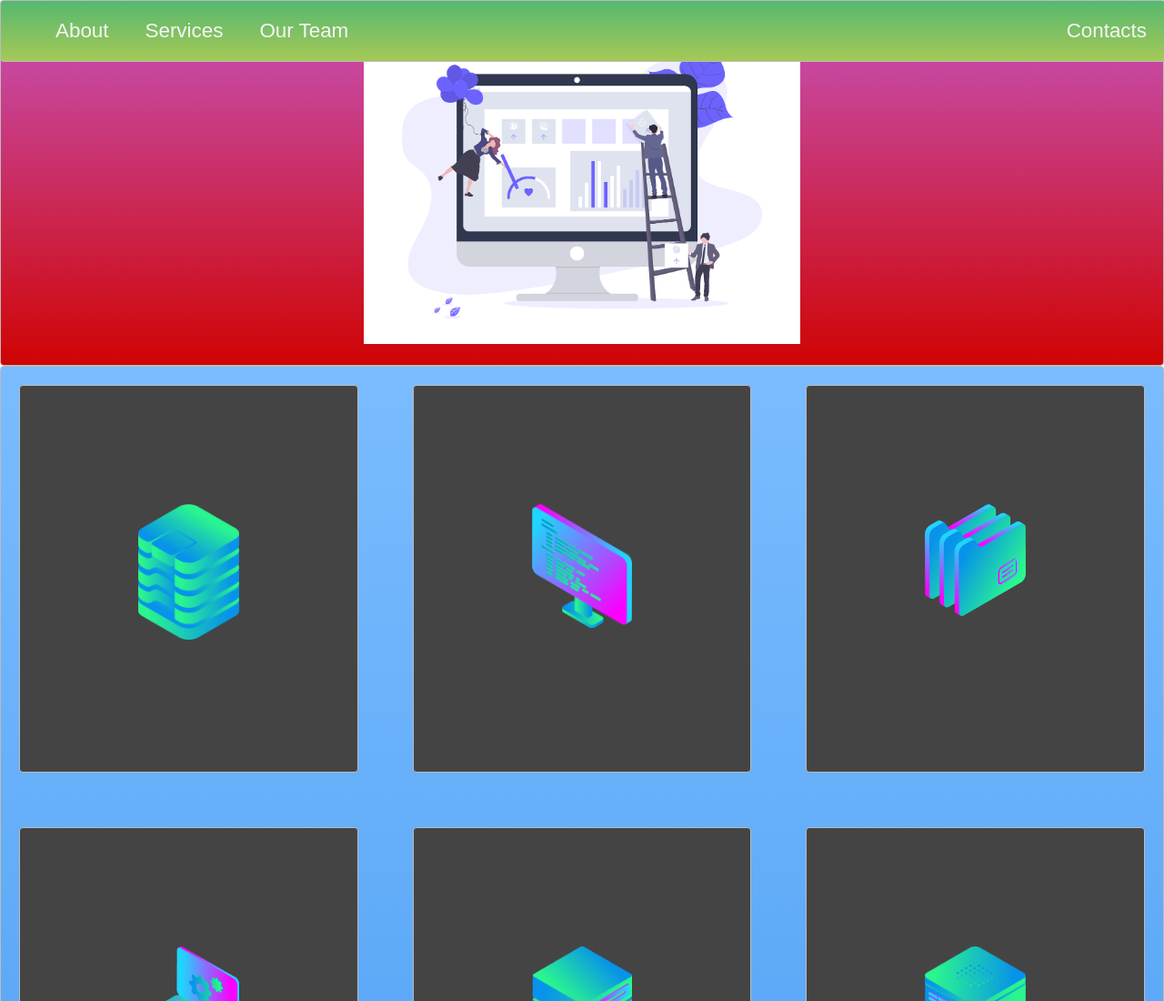
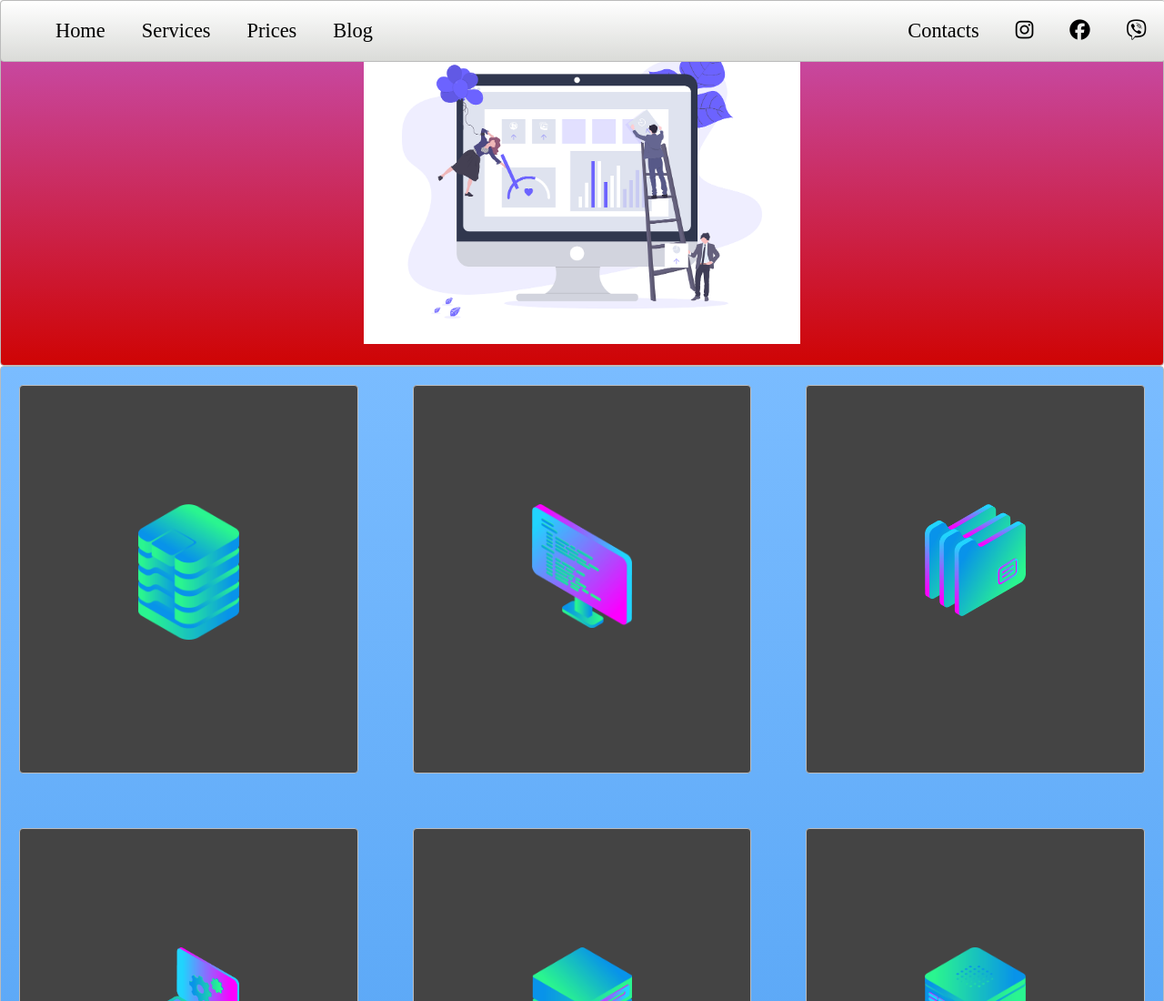
Before and after one commit to KrisDaskalov/SmallBusiness, a plain HTML site: page index.html in a window 1280 px wide. Shown: the top 1100 px of the page at 91% size. Drawn offline with Linux system fonts and the light colour scheme; a web font is replaced by a local one.

Commit message:
Nav Bar work

```diff
--- a/index.html
+++ b/index.html
@@ -5,17 +5,55 @@
     <meta name="viewport" content="width=device-width, initial-scale=1.0">
     <title>Nail Art Foxy Folly</title>
     <link rel="stylesheet" href="./style.css" type="text/css">
+
+<!-- FONT -->
+<link rel="preconnect" href="https://fonts.googleapis.com">
+<link rel="preconnect" href="https://fonts.gstatic.com" crossorigin>
+<link href="https://fonts.googleapis.com/css2?family=Nova+Mono&display=swap" rel="stylesheet">
+
+<!-- FONT AWESOME ICONS -->
+<link rel="stylesheet" href="https://cdnjs.cloudflare.com/ajax/libs/font-awesome/6.5.1/css/all.min.css"
+    integrity="sha512-DTOQO9RWCH3ppGqcWaEA1BIZOC6xxalwEsw9c2QQeAIftl+Vegovlnee1c9QX4TctnWMn13TZye+giMm8e2LwA=="
+    crossorigin="anonymous" referrerpolicy="no-referrer" />
+
 </head>
 <body>
 
     <nav class="zone green sticky">
         <ul class="main-nav">
-           <li><a href="">About </a></li>
+            <!-- <div class="left"> -->
+                <!-- <li><img class="logo" src="./img/logo.png"></li> -->
+           <li><a href="">Home</a></li>
            <li><a href="">Services</a></li>
-           <li><a href="">Our Team</a></li>
+           <li><a href="">Prices</a></li>
+           <li><a href="">Blog</a></li>
+            <!-- </div> -->
+            <!-- <div class="right"> -->
            <li class="push"><a href="">Contacts</a></li>
+           <li><a class="push elementor-icon" href="INSTA">
+                <i class="fa-brands fa-instagram"></i></i></a></li>
+           <li><a class="push elementor-icon" href="FB">
+               <i class="fa-brands fa-facebook"></i></i></a></li>
+           <li><a class="push elementor-icon" href="tel:+359887530310">
+            <i class="fa-brands fa-viber"></i></i> </a></li>
+            <!-- </div> -->
         </ul>
+
+
+        <!-- DROP MENU -->
+
+        <!-- <select>
+            <option value="" selected="selected">Select</option>
+
+            <option value="">Home</option>
+            <option value="">Services</option>
+            <option value="">Prices</option>
+            <option value="">Blog</option>
+
+        </select> -->
+
     </nav>
+
     <div class="container zone red"><img class="cover" src="./img/undraw.png" alt=""></div>
     <div class="zone blue grid-wrapper">
         <div class="box zone"><img src="./img/data_storage_2_2.png" alt=""></div>
--- a/style.css
+++ b/style.css
@@ -1,7 +1,12 @@
-
 body {
   margin: 0 auto;
-    font-family: Arial;
+  font-family: Nova Mono;
+}
+
+.nova-mono-regular {
+  font-family: "Nova Mono", monospace;
+  font-weight: 400;
+  font-style: normal;
 }
 
 .zone {
@@ -9,29 +14,40 @@ body {
     margin: 40px 60px; */
   cursor: pointer;
   /* display: inline-block; */
-    color: #FFF;
+  color: #fff;
   font-size: 2em;
   border-radius: 4px;
   border: 1px solid #bbb;
   transition: all 0.3s linear;
-
 }
 
 .zone:hover {
-    -webkit-box-shadow: rgba(0, 0, 0, 0.8) 0px 5px 15px, inset rgba(0, 0, 0, 0.15) 0px -10px 20px;
-    -moz-box-shadow: rgba(0, 0, 0, 0.8) 0px 5px 15px, inset rgba(0, 0, 0, 0.15) 0px -10px 20px;
-    -o-box-shadow: rgba(0, 0, 0, 0.8) 0px 5px 15px, inset rgba(0, 0, 0, 0.15) 0px -10px 20px;
-    box-shadow: rgba(0, 0, 0, 0.8) 0px 5px 15px, inset rgba(0, 0, 0, 0.15) 0px -10px 20px;
+  -webkit-box-shadow: rgba(0, 0, 0, 0.8) 0px 5px 15px,
+    inset rgba(0, 0, 0, 0.15) 0px -10px 20px;
+  -moz-box-shadow: rgba(0, 0, 0, 0.8) 0px 5px 15px,
+    inset rgba(0, 0, 0, 0.15) 0px -10px 20px;
+  -o-box-shadow: rgba(0, 0, 0, 0.8) 0px 5px 15px,
+    inset rgba(0, 0, 0, 0.15) 0px -10px 20px;
+  box-shadow: rgba(0, 0, 0, 0.8) 0px 5px 15px,
+    inset rgba(0, 0, 0, 0.15) 0px -10px 20px;
 }
 
-
-
 /* NAV */
-.push{
+.push {
   margin-left: auto;
 }
 
-.main-nav{
+/*
+.logo{
+        grid-template-columns: auto 1fr;
+        height: 50px;
+        padding: 0px;
+        position: relative;
+        top: 0px;
+        left: 0px;
+}*/
+
+.main-nav {
   display: flex;
   list-style: none;
   font-size: 0.7em;
@@ -39,19 +55,18 @@ margin-left: auto;
 }
 
 @media only screen and (max-width: 600px) {
-    .main-nav{
-        font-size: 0.5em;
+  .main-nav {
+    font-size: 0.44em;
     padding: 0;
   }
-
 }
 
-li{
+li {
   padding: 20px;
 }
 
-a{
-    color: #f5f5f6;
+a {
+  color: #000000;
   text-decoration: none;
 }
 
@@ -61,8 +76,24 @@ a{
   width: 100%;
 }
 
+/* DROP MENU */
+
+/* nav select {
+    display: none;
+} */
+
+/* @media (max-width: 960px) {
+    nav li{
+        display: none;
+    }
+
+    nav select {
+        display: inline-block;
+    }
+} */
+
 /* COVER */
-.container{
+.container {
   display: flex;
   align-items: center;
   justify-content: center;
@@ -74,11 +105,10 @@ a{
 }
 
 /* GRID */
-.grid-wrapper{
+.grid-wrapper {
   display: grid;
   gap: 20px;
   grid-template-columns: repeat(auto-fill, minmax(350px, 1fr));
-
 }
 
 .box {
@@ -86,7 +116,6 @@ a{
   padding: 130px;
   margin: 20px;
 }
-
 
 .box:hover {
   -webkit-transform: rotate(-7deg);
@@ -102,31 +131,33 @@ a{
 
 /* FOOTER */
 
-footer{
+footer {
   text-align: center;
 }
-
-
-
-
 
 /***********************************************************************
  *  Green Background
  **********************************************************************/
 .green {
-    background: #56B870;
+  background: #fff;
   /* Old browsers */
-    background: -moz-linear-gradient(top, #56B870 0%, #a5c956 100%);
+  background: -moz-linear-gradient(top, #fff 0%, #dadbd8 100%);
   /* FF3.6+ */
-    background: -webkit-gradient(linear, left top, left bottom, color-stop(0%, #56B870), color-stop(100%, #a5c956));
+  background: -webkit-gradient(
+    linear,
+    left top,
+    left bottom,
+    color-stop(0%, #fff),
+    color-stop(100%, #dadbd8)
+  );
   /* Chrome,Safari4+ */
-    background: -webkit-linear-gradient(top, #56B870 0%, #a5c956 100%);
+  background: -webkit-linear-gradient(top, #fff 0%, #dadbd8 100%);
   /* Chrome10+,Safari5.1+ */
-    background: -o-linear-gradient(top, #56B870 0%, #a5c956 100%);
+  background: -o-linear-gradient(top, #fff 0%, #dadbd8 100%);
   /* Opera 11.10+ */
-    background: -ms-linear-gradient(top, #56B870 0%, #a5c956 100%);
+  background: -ms-linear-gradient(top, #fff 0%, #dadbd8 100%);
   /* IE10+ */
-    background: linear-gradient(top, #56B870 0%, #a5c956 100%);
+  background: linear-gradient(top, #fff 0%, #dadbd8 100%);
   /* W3C */
 }
 
@@ -134,19 +165,25 @@ footer{
  *  Red Background
  **********************************************************************/
 .red {
-    background: #C655BE;
+  background: #c655be;
   /* Old browsers */
-    background: -moz-linear-gradient(top, #C655BE 0%, #cf0404 100%);
+  background: -moz-linear-gradient(top, #c655be 0%, #cf0404 100%);
   /* FF3.6+ */
-    background: -webkit-gradient(linear, left top, left bottom, color-stop(0%, #C655BE), color-stop(100%, #cf0404));
+  background: -webkit-gradient(
+    linear,
+    left top,
+    left bottom,
+    color-stop(0%, #c655be),
+    color-stop(100%, #cf0404)
+  );
   /* Chrome,Safari4+ */
-    background: -webkit-linear-gradient(top, #C655BE 0%, #cf0404 100%);
+  background: -webkit-linear-gradient(top, #c655be 0%, #cf0404 100%);
   /* Chrome10+,Safari5.1+ */
-    background: -o-linear-gradient(top, #C655BE 0%, #cf0404 100%);
+  background: -o-linear-gradient(top, #c655be 0%, #cf0404 100%);
   /* Opera 11.10+ */
-    background: -ms-linear-gradient(top, #C655BE 0%, #cf0404 100%);
+  background: -ms-linear-gradient(top, #c655be 0%, #cf0404 100%);
   /* IE10+ */
-    background: linear-gradient(top, #C655BE 0%, #cf0404 100%);
+  background: linear-gradient(top, #c655be 0%, #cf0404 100%);
   /* W3C */
 }
 
@@ -154,19 +191,25 @@ footer{
  *  Yellow Background
  **********************************************************************/
 .yellow {
-    background: #F3AAAA;
+  background: #f3aaaa;
   /* Old browsers */
-    background: -moz-linear-gradient(top, #F3AAAA 0%, #febf04 100%);
+  background: -moz-linear-gradient(top, #f3aaaa 0%, #febf04 100%);
   /* FF3.6+ */
-    background: -webkit-gradient(linear, left top, left bottom, color-stop(0%, #F3AAAA), color-stop(100%, #febf04));
+  background: -webkit-gradient(
+    linear,
+    left top,
+    left bottom,
+    color-stop(0%, #f3aaaa),
+    color-stop(100%, #febf04)
+  );
   /* Chrome,Safari4+ */
-    background: -webkit-linear-gradient(top, #F3AAAA 0%, #febf04 100%);
+  background: -webkit-linear-gradient(top, #f3aaaa 0%, #febf04 100%);
   /* Chrome10+,Safari5.1+ */
-    background: -o-linear-gradient(top, #F3AAAA 0%, #febf04 100%);
+  background: -o-linear-gradient(top, #f3aaaa 0%, #febf04 100%);
   /* Opera 11.10+ */
-    background: -ms-linear-gradient(top, #F3AAAA 0%, #febf04 100%);
+  background: -ms-linear-gradient(top, #f3aaaa 0%, #febf04 100%);
   /* IE10+ */
-    background: linear-gradient(top, #F3AAAA 0%, #febf04 100%);
+  background: linear-gradient(top, #f3aaaa 0%, #febf04 100%);
   /* W3C */
 }
 
@@ -178,9 +221,21 @@ footer{
   /* Old browsers */
   background: -moz-linear-gradient(top, #7abcff 0%, #60abf8 44%, #4096ee 100%);
   /* FF3.6+ */
-    background: -webkit-gradient(linear, left top, left bottom, color-stop(0%, #7abcff), color-stop(44%, #60abf8), color-stop(100%, #4096ee));
+  background: -webkit-gradient(
+    linear,
+    left top,
+    left bottom,
+    color-stop(0%, #7abcff),
+    color-stop(44%, #60abf8),
+    color-stop(100%, #4096ee)
+  );
   /* Chrome,Safari4+ */
-    background: -webkit-linear-gradient(top, #7abcff 0%, #60abf8 44%, #4096ee 100%);
+  background: -webkit-linear-gradient(
+    top,
+    #7abcff 0%,
+    #60abf8 44%,
+    #4096ee 100%
+  );
   /* Chrome10+,Safari5.1+ */
   background: -o-linear-gradient(top, #7abcff 0%, #60abf8 44%, #4096ee 100%);
   /* Opera 11.10+ */
```
Also changed, not shown: img/logo.png (added). Lines whose indentation alone changed are shown as unchanged.
